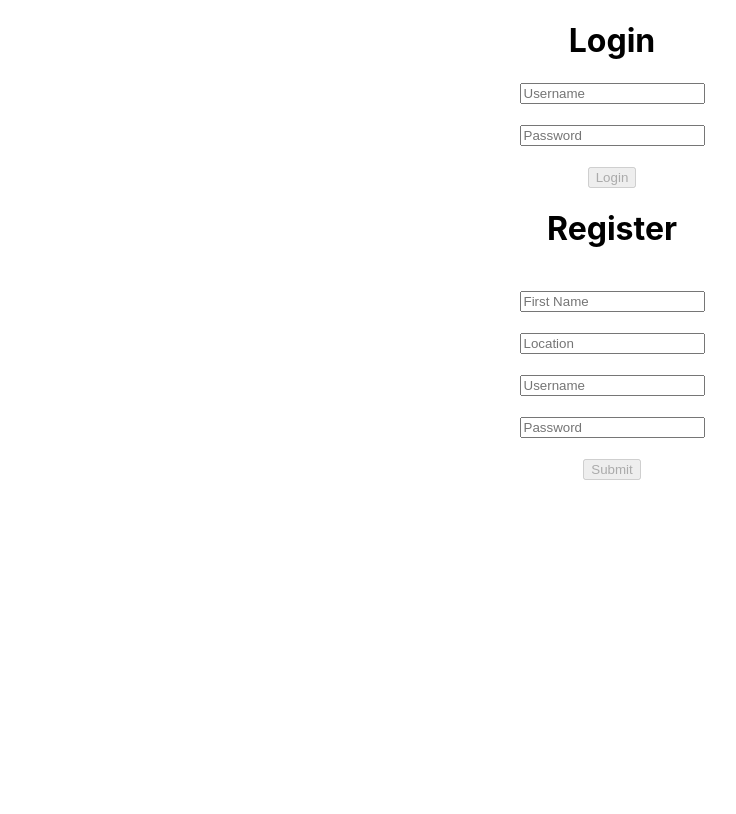
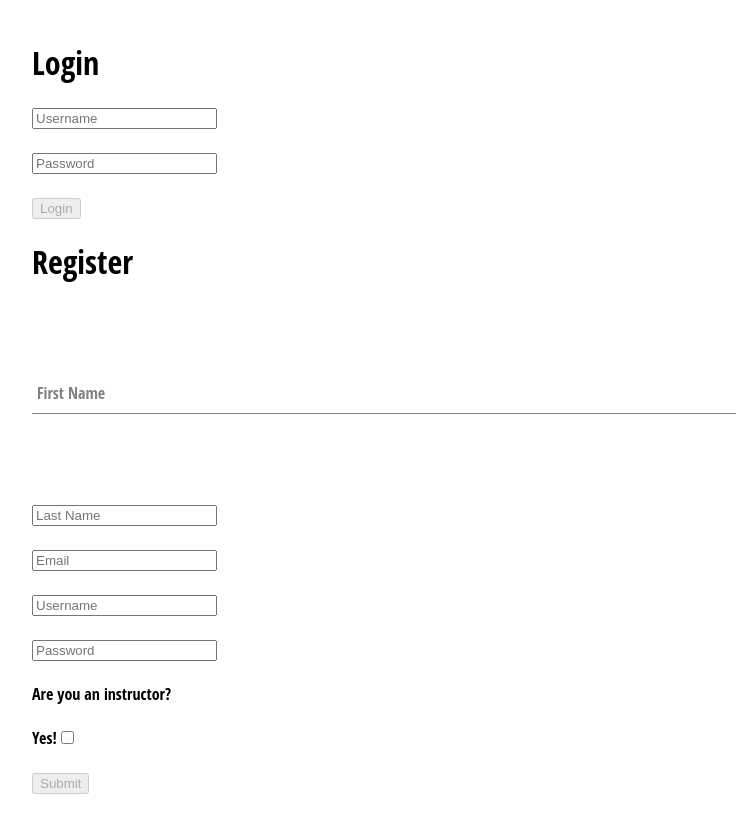
Before and after one commit to ChristopherHarwell/Anywhere-Fitness-Front-End, a React (Create React App) app: page /login in a window 1280 px wide. Shown: the whole page, without its empty margins (28-764 px from the left). Built offline with nearby package versions, Linux system fonts and the light colour scheme.

Commit message:
changed login and register inputs to match endpoints. started some styling

```diff
--- a/package.json
+++ b/package.json
@@ -9,6 +9,7 @@
     "@testing-library/user-event": "^7.1.2",
     "axios": "^0.19.2",
     "node": "^14.5.0",
+    "node-sass": "^4.14.1",
     "react": "^16.13.1",
     "react-dom": "^16.13.1",
     "react-redux": "^7.2.0",
--- a/src/App.css
+++ b/src/App.css
@@ -1,38 +1,13 @@
-.App {
-  text-align: center;
+body {
+  font-family: 'Open Sans Condensed';
+  padding: 20px 60px;
 }
 
-.App-logo {
-  height: 40vmin;
-  pointer-events: none;
+a {
+  text-decoration: none;
+  color: black;
 }
 
-@media (prefers-reduced-motion: no-preference) {
-  .App-logo {
-    animation: App-logo-spin infinite 20s linear;
-  }
+* {
+  box-sizing: border-box;
 }
-
-.App-header {
-  background-color: #282c34;
-  min-height: 100vh;
-  display: flex;
-  flex-direction: column;
-  align-items: center;
-  justify-content: center;
-  font-size: calc(10px + 2vmin);
-  color: white;
-}
-
-.App-link {
-  color: #61dafb;
-}
-
-@keyframes App-logo-spin {
-  from {
-    transform: rotate(0deg);
-  }
-  to {
-    transform: rotate(360deg);
-  }
-}
--- /dev/null
+++ b/src/components/form-input/form-input.jsx
@@ -0,0 +1,22 @@
+import React from 'react';
+
+import './form-input.styles.scss';
+
+const FormInput = ({handleChange, label, ...otherProps}) => (
+    <div className="group">
+        <input className ='form-input' onChange={handleChange} {...otherProps}/>
+        {
+            label ?
+          (  <label className={`${
+              otherProps.value.length} ? 'shrink' : ''
+              } form-input-label`}
+              >
+              {label}
+
+            </label>)
+            : null
+        }
+    </div>
+)
+
+export default FormInput;
--- /dev/null
+++ b/src/components/form-input/form-input.styles.scss
@@ -0,0 +1,54 @@
+$sub-color: grey;
+$main-color: black;
+
+@mixin shrinkLabel {
+  top: -14px;
+  font-size: 12px;
+  color: $main-color;
+}
+
+.group {
+  position: relative;
+  margin: 45px 0;
+
+  .form-input {
+    background: none;
+    background-color: white;
+    color: $sub-color;
+    font-size: 18px;
+    padding: 10px 10px 10px 5px;
+    display: block;
+    width: 100%;
+    border: none;
+    border-radius: 0;
+    border-bottom: 1px solid $sub-color;
+    margin: 25px 0;
+
+    &:focus {
+      outline: none;
+    }
+
+    &:focus ~ .form-input-label {
+      @include shrinkLabel();
+    }
+  }
+
+  input[type='password'] {
+    letter-spacing: 0.3em;
+  }
+
+  .form-input-label {
+    color: $sub-color;
+    font-size: 16px;
+    font-weight: normal;
+    position: absolute;
+    pointer-events: none;
+    left: 5px;
+    top: 10px;
+    transition: 300ms ease all;
+
+    &.shrink {
+      @include shrinkLabel();
+    }
+  }
+}
--- a/src/components/login/login.jsx
+++ b/src/components/login/login.jsx
@@ -2,7 +2,7 @@ import React, { useState, useEffect } from "react";
 import * as yup from "yup";
 import loginSchema from "../../validation/loginSchema";
 import axios from "axios";
-
+import "./login.styles.scss";
 
 function Login(props) {
   const [buttonDisabled, setButtonDisabled] = useState(true);
@@ -67,8 +67,8 @@ function Login(props) {
 
   return (
     <form onSubmit={formSubmit}>
-      <div className="login">
-        <h1>Login</h1>
+      <div className="sign-in">
+        <h1 className="title">Login</h1>
         <label>
           {errors.username.length > 0 ? (
             <p style={{ color: "red" }}>{errors.username}</p>
--- a/src/components/register/register.jsx
+++ b/src/components/register/register.jsx
@@ -3,21 +3,27 @@ import * as yup from "yup";
 import registerSchema from "../../validation/registerSchema";
 import axios from "axios";
 import { useHistory } from "react-router-dom";
+import './register.styles.scss';
+import FormInput from "../form-input/form-input";
 
 export default function Register() {
   const [buttonDisabled, setButtonDisabled] = useState(true);
   const { push } = useHistory();
   const [formState, setFormState] = useState({
-    username: "",
-    password: "",
-    firstName: "",
-    location: ""
+   first_name: "",
+   last_name: "",
+   email: "",
+   username: "",
+   password: "",
+   role_id: false
   });
   const [errors, setErrors] = useState({
-    username: "",
-    password: "",
-    firstName: "",
-    location: ""
+    first_name: "",
+   last_name: "",
+   email: "",
+   username: "",
+   password: "",
+   role_id: false
   });
 
   useEffect(() => {
@@ -30,7 +36,7 @@ export default function Register() {
     e.preventDefault();
 
     axios
-      .post("auth/register", formState)
+      .post("/register", formState)
       .then(res => {
         console.log(res.data);
         push("/login");
@@ -64,20 +70,22 @@ export default function Register() {
 
     setFormState(newFormData);
   };
+
   return (
-    <form>
-      <div className="register">
-        <h1>Register</h1>
+    <div className="sign-up">
+    <form className="sign-up-form">
+        <h1 className="title">Register</h1>
         <br />
         <label>
-          {errors.firstName.length > 0 ? (
-            <p style={{ color: "red" }}>{errors.firstName}</p>
+
+          {errors.first_name.length > 0 ? (
+            <p style={{ color: "red" }}>{errors.first_name}</p>
           ) : null}
-          <input
+          <FormInput
             type="text"
-            name="firstName"
-            placeholder="First Name"
-            value={formState.firstName}
+            name="first_name"
+            label="First Name"
+            value={formState.first_name}
             onChange={inputChange}
             required
           />
@@ -85,14 +93,29 @@ export default function Register() {
         <br />
         <br />
         <label>
-          {errors.location.length > 0 ? (
-            <p style={{ color: "red" }}>{errors.location}</p>
+          {errors.last_name.length > 0 ? (
+            <p style={{ color: "red" }}>{errors.last_name}</p>
           ) : null}
           <input
             type="text"
-            name="location"
-            placeholder="Location"
-            value={formState.location}
+            name="last_name"
+            placeholder="Last Name"
+            value={formState.last_name}
+            onChange={inputChange}
+            required
+          />
+        </label>
+        <br />
+        <br />
+        <label>
+          {errors.email.length > 0 ? (
+            <p style={{ color: "red" }}>{errors.email}</p>
+          ) : null}
+          <input
+            type="text"
+            name="email"
+            placeholder="Email"
+            value={formState.email}
             onChange={inputChange}
             required
           />
@@ -112,14 +135,15 @@ export default function Register() {
             required
           />
         </label>
+
         <br />
         <br />
         <label>
           {errors.password.length > 0 ? (
-            <p style={{ color: "red" }}>{errors.password}</p>
+            <p style={{ color: "red" }}>{errors.username}</p>
           ) : null}
           <input
-            type="password"
+            type="text"
             name="password"
             placeholder="Password"
             value={formState.password}
@@ -127,13 +151,37 @@ export default function Register() {
             required
           />
         </label>
+
+        <br />
+        <br />
+        Are you an instructor?
+        <br />
+        <br />
+        <label>
+            Yes!
+          {errors.role_id.length > 0 ? (
+            <p style={{ color: "red" }}>{errors.role_id}</p>
+          ) : null}
+          <input
+            type="checkbox"
+            name="role_id"
+            value={formState.role_id}
+            onChange={inputChange}
+          />
+
+        </label>
         <br />
         <br />
         <button onClick={formSubmit} disabled={buttonDisabled}>
           Submit
         </button>
 
-      </div>
+
+
+
+
+
     </form>
+    </div>
   );
 }
--- a/src/validation/registerSchema.js
+++ b/src/validation/registerSchema.js
@@ -1,22 +1,27 @@
 import * as yup from "yup";
 
 const registerSchema = yup.object().shape({
-  firstName: yup
+  first_name: yup
     .string()
     .min(2, "first name must be at least 2 characters long")
     .required("Required"),
+  last_name: yup
+    .string()
+    .min(4, "last name must be at least 4 characters long")
+    .required("Required"),
+  email: yup
+    .string()
+    .required("Required"),
   username: yup
     .string()
-    .min(4, "Username must be at least 4 characters long")
-    .required("Required"),
+    .required("Required")
+    .min(4, "username must be at least 4 characters long"),
   password: yup
     .string()
     .required("Required")
-    .min(4, "Password must be at least 4 characters long"),
-  location: yup
-    .string()
-    .required("Required")
-    .min(2, "Location must be at least 2 characters long")
+    .min(2, "password must be at least 4 characters long"),
+  role_id: yup
+    .boolean()
 });
 
 export default registerSchema;
```
Also changed, not shown: src/components/login/login.styles.scss (added), src/components/register/register.styles.scss (added), 1 other file (tests, documents, lock files or other folders).
